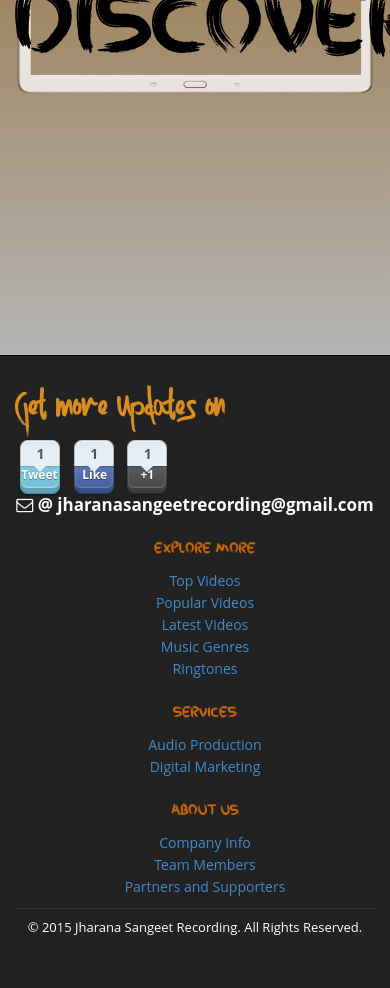
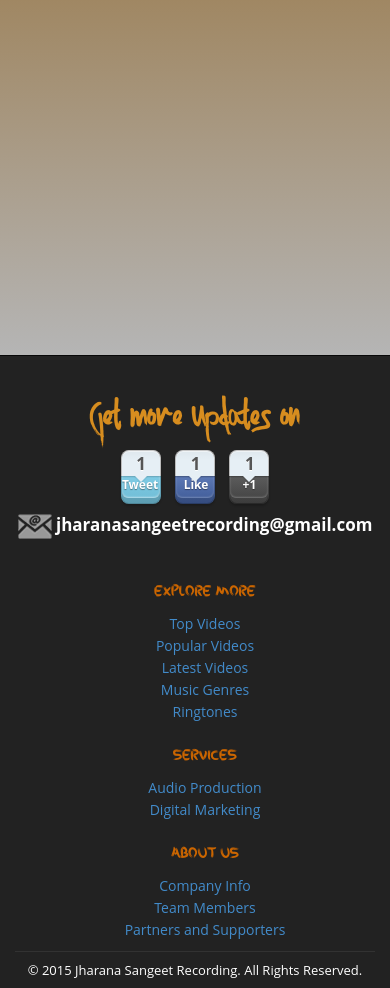
Before and after one commit to shizenluver/Jharana-Sangeet, a PHP site: page / in a window 390 px wide; the page is wider, and only the part inside the window is pictured. Shown: the part 291-1279 px from the top of that part. Before the commit the page ends 1226 px from the top of that part, so only its background shows below. Run offline with PHP 8.4, Linux system fonts and the light colour scheme; grey boxes are pictures that could not be loaded.

Commit message:
Footer css changed

```diff
--- a/css/main.css
+++ b/css/main.css
@@ -62,7 +62,7 @@ hr{border-top: 1px solid #e5e5e5;border-bottom: 1px solid #fff;}
 .footer-ver-menu a:hover{text-decoration: none;color: #fff;font-size: 15px;text-align: center;}
 .bottom-footer{border-top: 1px solid #323232;text-align: center;color: #fff;font-size: 13px}
 .social-share{display: block; list-style: none}
-.mail-text {color: #fff;   font-size: 17px;font-weight: bold;}
+.mail-text {color: #fff; padding:10px 0px; font-size: 17px;font-weight: bold;}
 .mail-text a:hover{text-decoration: none;font-size: 17px}
 .social-link-text{font-size: 80px;color: #d78d1f;margin-bottom: 20px}
 .copyright-text {padding: 7px;}
--- a/css/responsive.css
+++ b/css/responsive.css
@@ -19,9 +19,8 @@
 .navbar-collapse { padding-left: 0;padding-right: 0;}
 .navbar-nav {margin-top: 0px;}
 .video-container {padding-bottom: 50.25%;margin-left: 23px;padding-top: 0;height: 0;overflow: visible;margin-top: -295px;}
+.discover-text {margin-top: 90px;font-size: 80px}
 }
-
-
 /* sm */
 @media (min-width: 768px) and (max-width: 991px) {
 .imglogo{height: 65px; width: 370px;margin-left: 40px;}
@@ -36,6 +35,7 @@
 .video-container iframe, .video-container object, .video-container embed {position:absolute;top:0;left:0;width:86%;height:100%;}
 .res-margin-footer{margin-bottom: 20px}
 .mail-text {text-align: center}
+.discover-text {margin-top: 90px;font-size: 70px}
 
 }
 
@@ -62,14 +62,17 @@
   height: 0;
   overflow: visible;
   margin-top: -357px;}
- .video-container iframe, .video-container object, .video-container embed {position:absolute;top:0;left:0;width:86%;height:100%;}
+ .video-container iframe, .video-container object, .video-container embed {position:absolute;top:300px;left:47px;width:86%;height:100%;}
+ .discover-text {margin-top: 90px;font-size: 70px}
+ .video-bg{display: none}
 }
 
 @media (max-width: 480px) {
 .imglogo{height: 50px; width: 335px;margin-left: 38px;}
-
+.video-bg{display: none}
 }
 
 @media (max-width: 432px) {
 .imglogo{margin-top: -52px; margin-left: 2px}
+.video-bg{display: none}
 }
--- a/includes/footer.php
+++ b/includes/footer.php
@@ -3,7 +3,7 @@
   <div class="container margin-top">
     <!-- Block footer -->
     <div class="row">
-     <div class="col-md-6">
+      <div class="col-md-6 mail-text">
         <P><h3 id="div2" class="social-link-text">Get more updates on</h3></P>
         <section class="margin-top">
           <a href="#" class="share-btn" target="_blank">
@@ -21,7 +21,11 @@
         </section>
         <div class="mail-text">
           <a href="mailto:jharanasangeetrecording@gmail.com">
-         <span class="mail-text"><i class="fa fa-envelope-o"></i> @ jharanasangeetrecording@gmail.com</span></a><br>
+            <span class="mail-text">
+              <span><img src='images/email.png' class=""/></span> jharanasangeetrecording@gmail.com
+            </span>
+          </a>
+          <br>
         </div>
       </div>
       <div class="col-md-2 footer-ver-menu">
```
Also changed, not shown: images/blue-18.png (added), images/email.png (added), images/mail.png (added), images/red-18.png (added). Lines whose indentation alone changed are shown as unchanged.
